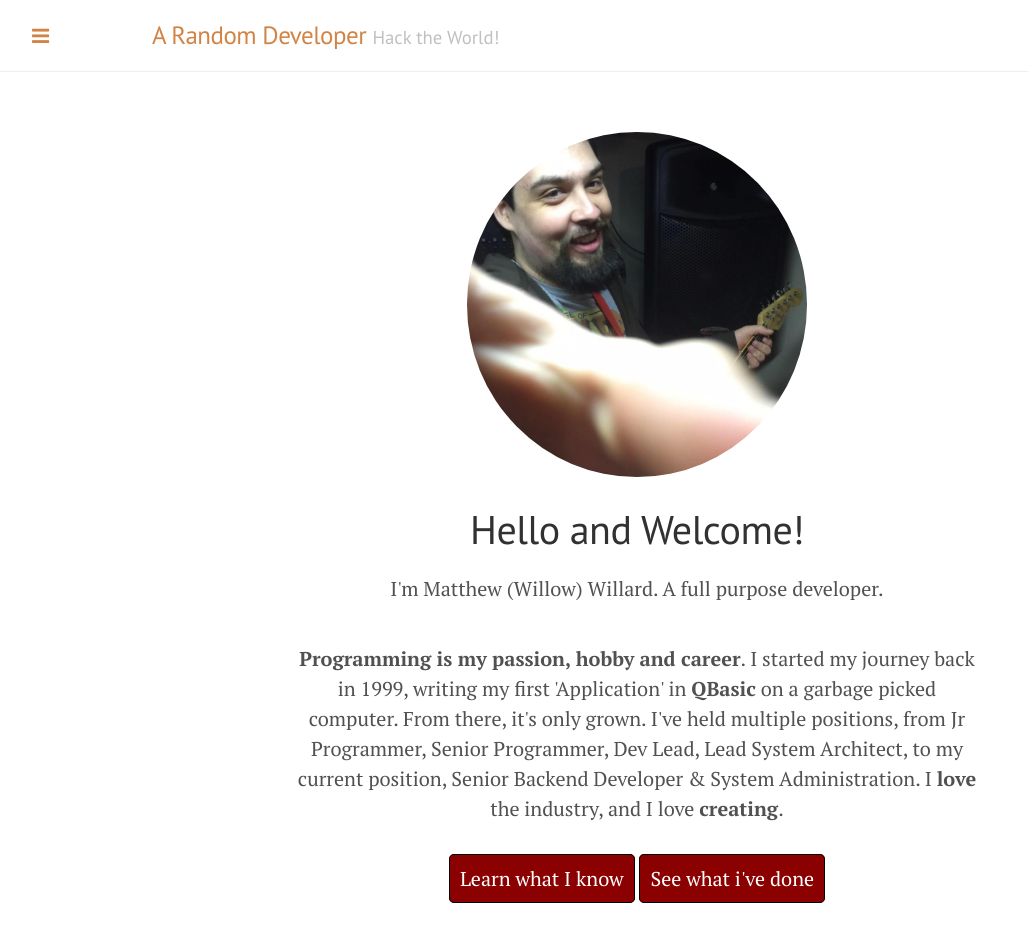
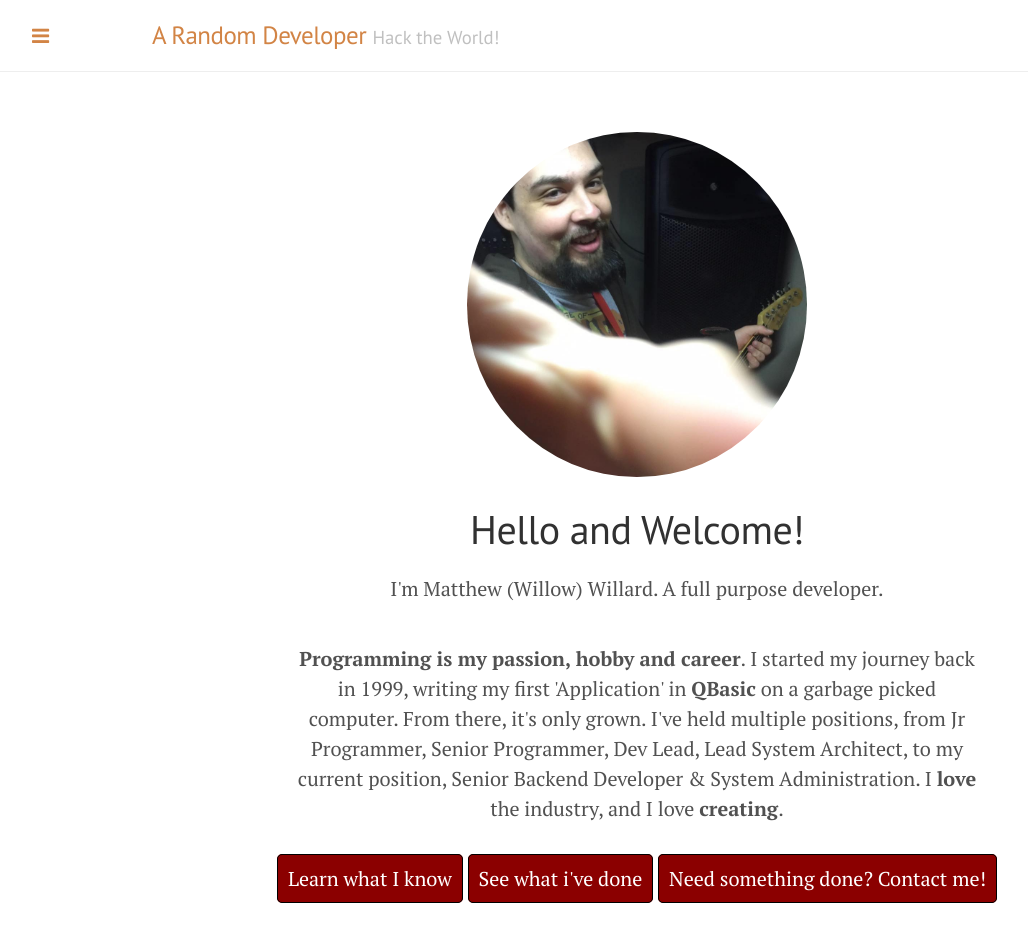
Before and after one commit to matthewwwillard/matthewwwillard.github.io, a Jekyll site: the page built from index.html, in a window 1280 px wide. Shown: the whole page, without its empty margins (3-1031 px from the left). Built offline with Jekyll 4.4.1, drawn with Linux system fonts in a browser that asks for light colours.

Commit message:
added soundcloud

```diff
--- a/_includes/sidebar.html
+++ b/_includes/sidebar.html
@@ -43,6 +43,7 @@
       <ul id="social-bar">
         <li><a href="{{site.author.twitter}}"><i class="fa fa-twitter"></i></a></li>
         <li><a href="{{site.author.github}}"><i class="fa fa-github"></i></a></li>
+        <li><a href="https://soundcloud.com/matthew-willard-265141353"><i class="fa fa-soundcloud"></i></a></li>
       </ul>
   </div>
 </div>
--- a/index.html
+++ b/index.html
@@ -20,4 +20,5 @@
 <div class="mb-5 centerText">
     <a href="/about" class="prettyBtn">Learn what I know</a>
     <a href="/projects" class="prettyBtn">See what i've done</a>
+    <a href="mailto:matt@arandomdeveloper.com?Subject=I need a cool thing made!" class="prettyBtn">Need something done? Contact me!</a>
 </div>
```
